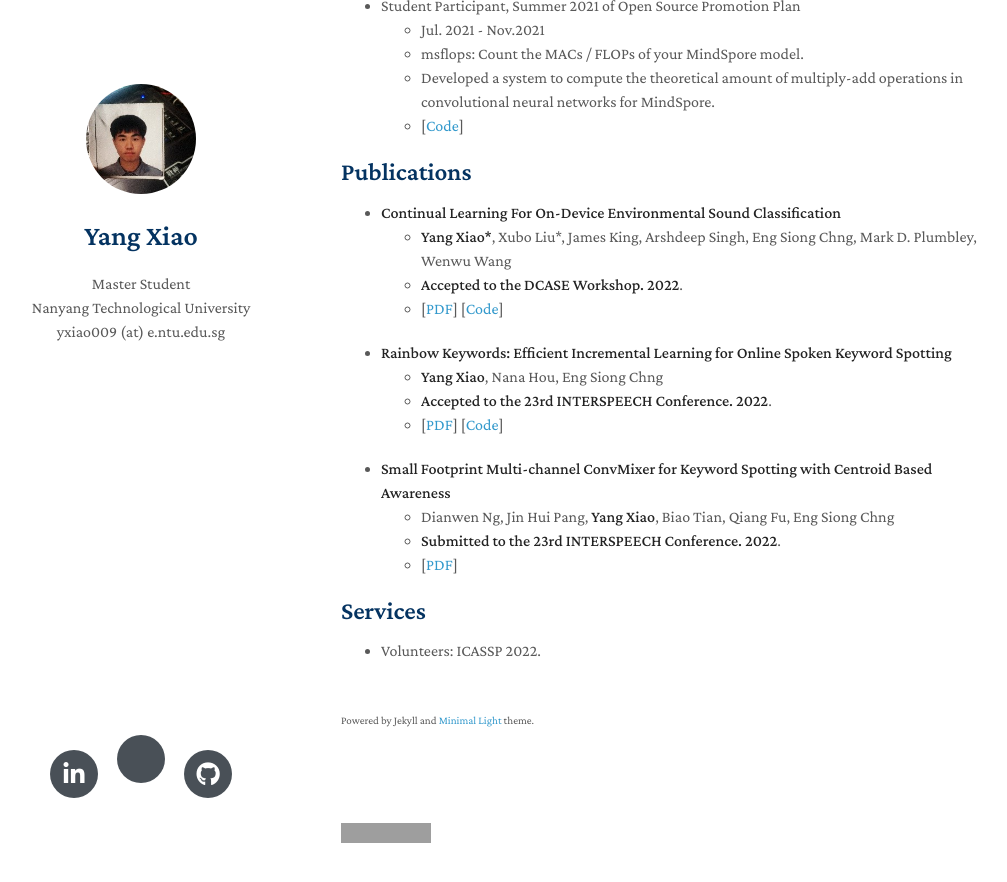
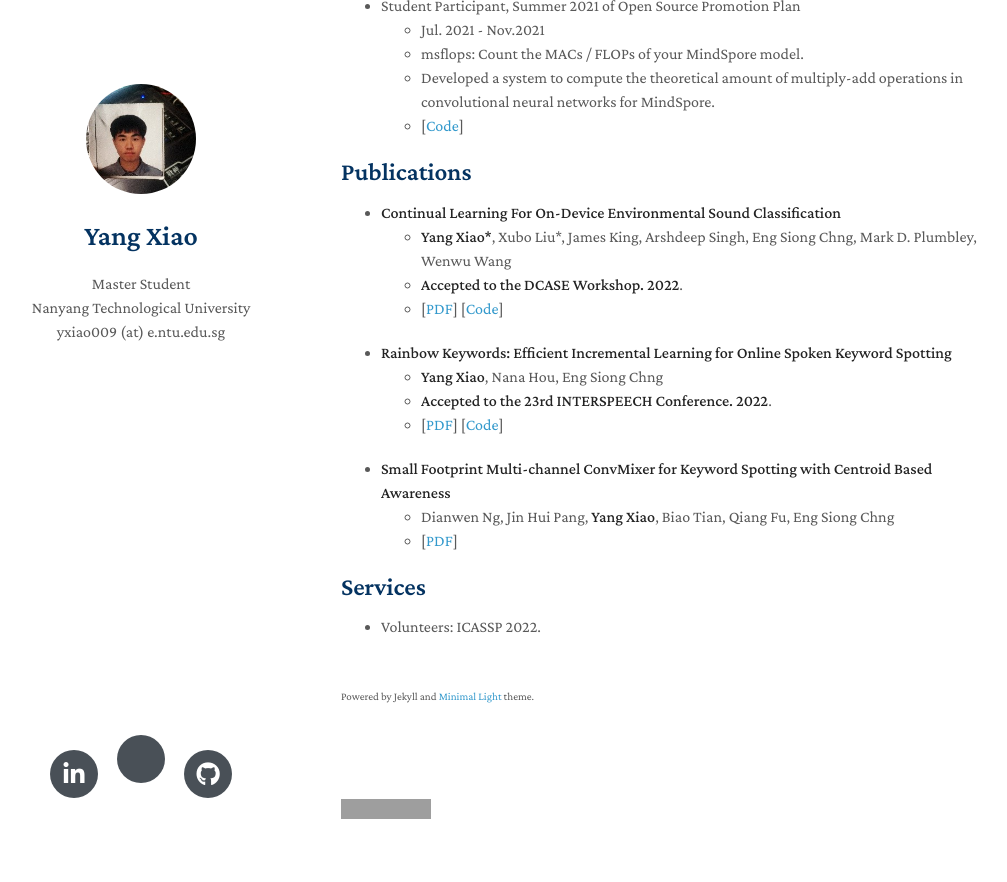
Before and after one commit to swagshaw/swagshaw.github.io, a Jekyll site: the page built from index.md, in a window 1280 px wide and 900 px high, scrolled down 1207 px. Shown: the top 882 px of the window, without its empty margins (129-1136 px from the left). Built offline with Jekyll 4.4.1, drawn with Linux system fonts in a browser that asks for light colours; nearby versions of some CDN libraries; a style sheet for code colours, icons or effects is not loaded; grey boxes are pictures that could not be loaded.

Commit message:
Update index.md

```diff
--- a/index.md
+++ b/index.md
@@ -69,8 +69,6 @@ Jan is contributing to building **"easy-to-use"**, **"efficient"**, and  **"robu
   <br>
   - Dianwen Ng, Jin Hui Pang, **Yang Xiao**, Biao Tian, Qiang Fu, Eng Siong Chng
   <br>
-  - **Submitted to the 23rd INTERSPEECH Conference. 2022**.
-  <br>
   - [[PDF](https://arxiv.org/abs/2204.05445)]
 
 
```
